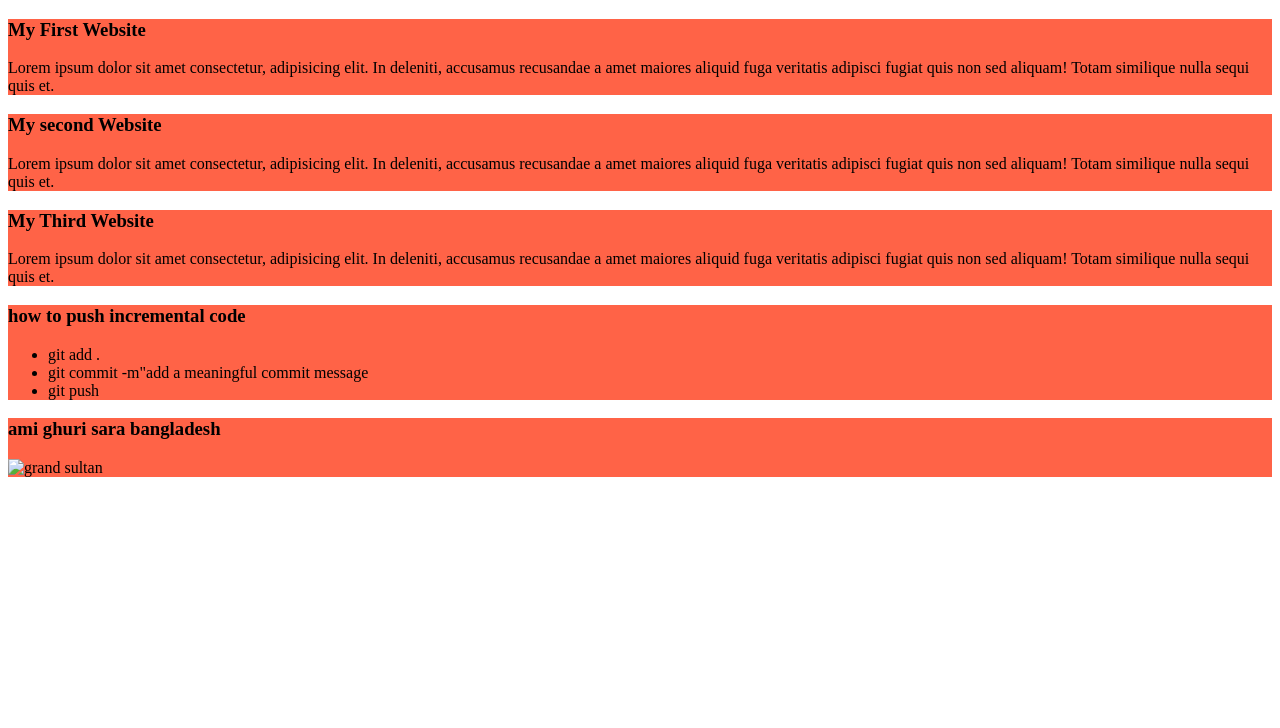
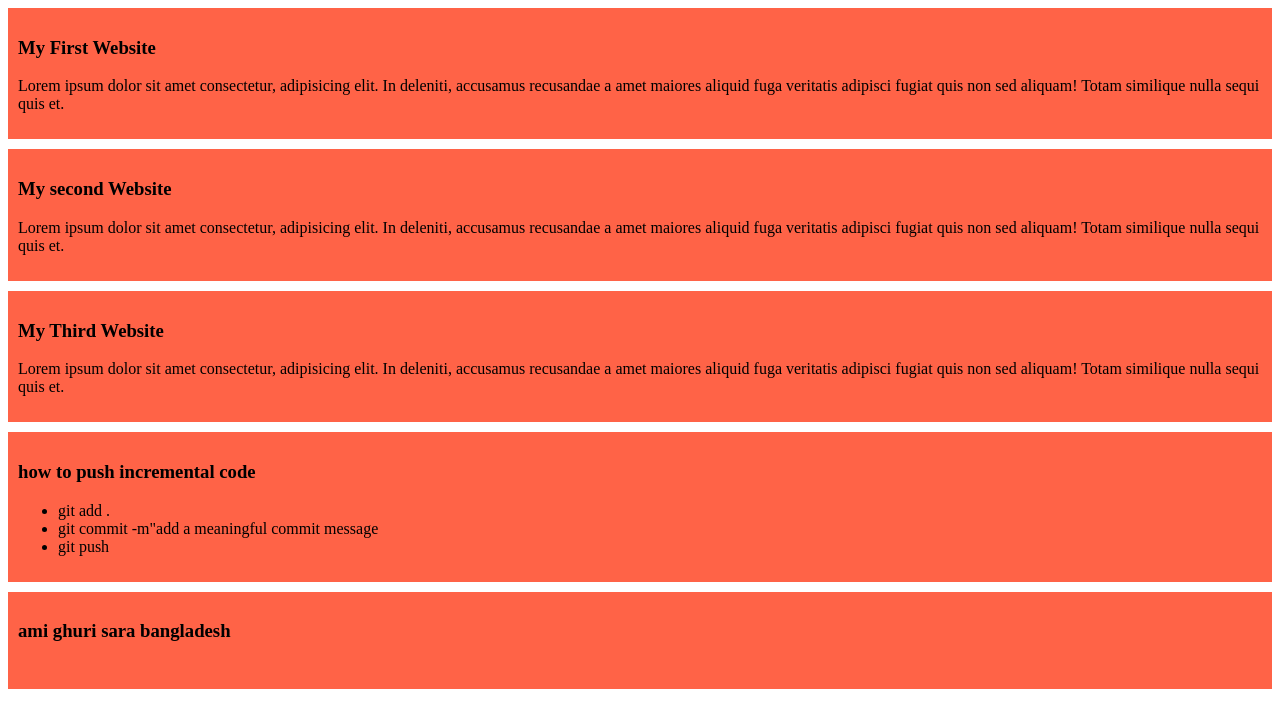
Before and after one commit to khairuzzamansami/my-simple-website, a plain HTML site: page index.html in a window 1280 px wide. Drawn offline with Linux system fonts and the light colour scheme.

```diff
--- a/index.html
+++ b/index.html
@@ -29,7 +29,7 @@
     </div>
     <div>
         <h3>ami ghuri sara bangladesh</h3>
-        <img src="sami/" alt="grand sultan">
+        <img src="sami/" alt="">
     </div>
 </body>
 </html>
--- a/styles/blog.css
+++ b/styles/blog.css
@@ -1,3 +1,5 @@
 div{
     background-color: tomato;
+padding: 10px;
+margin-bottom: 10px;
 }
```
